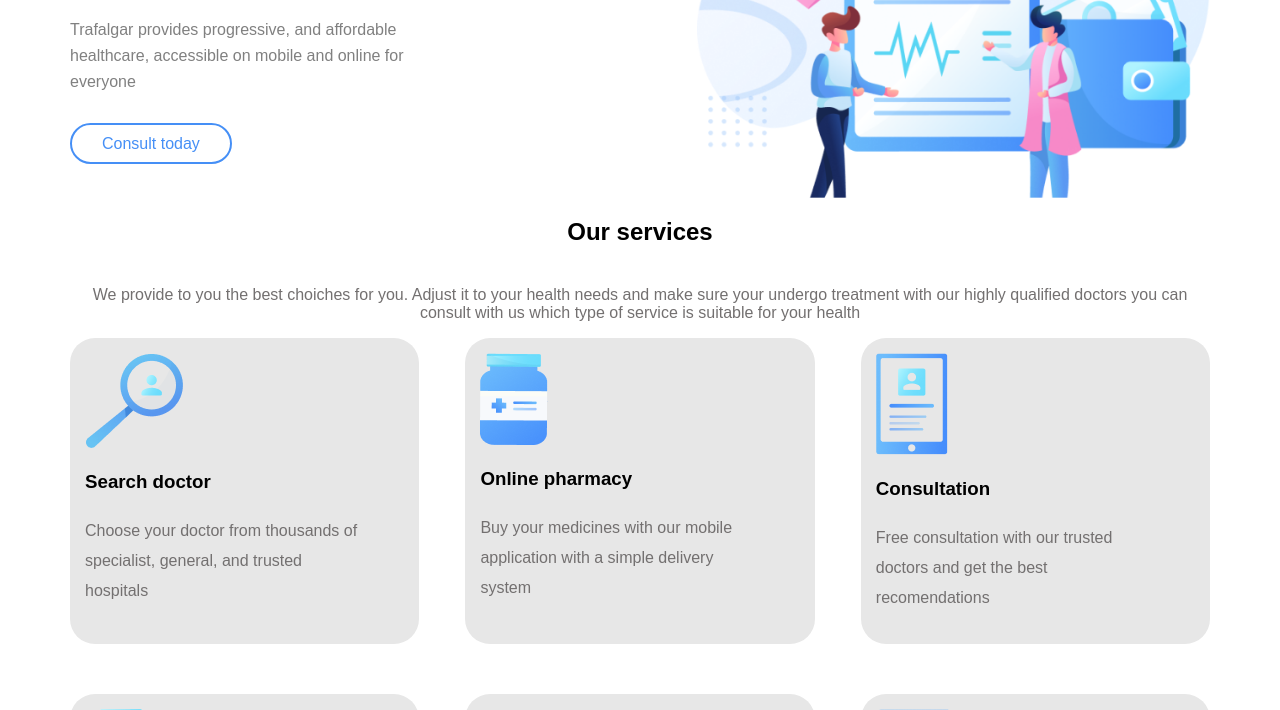
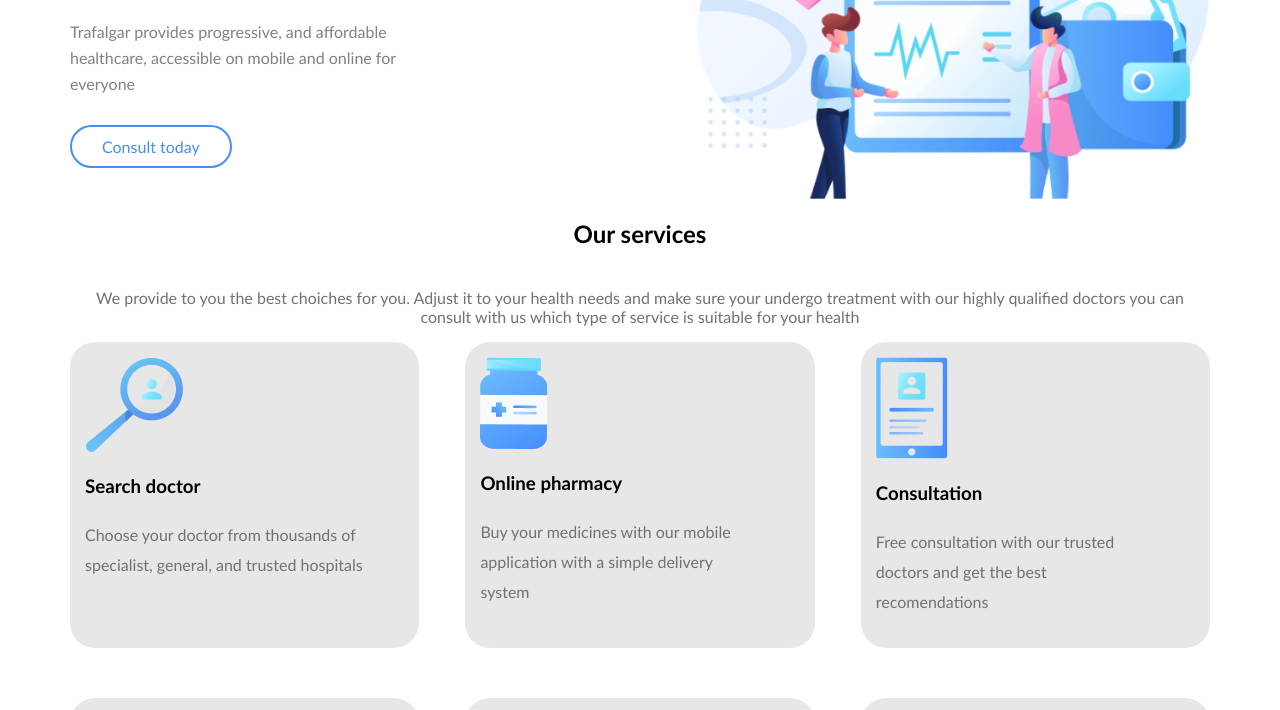
Before and after one commit to Salohiddinbekjon/20, a plain HTML site: page index.html in a window 1280 px wide. Shown: the part 337-1047 px from the top of the page. Drawn offline with Linux system fonts and the light colour scheme.

Commit message:
font family almashtirildi

```diff
--- a/style.css
+++ b/style.css
@@ -1,6 +1,6 @@
 /* Universal style */
 body{
-    font-family: Arial, Helvetica, sans-serif;
+    font-family: 'Gill Sans', 'Gill Sans MT', Calibri, 'Trebuchet MS', sans-serif;
 }
 ul {
     list-style: none;
```
